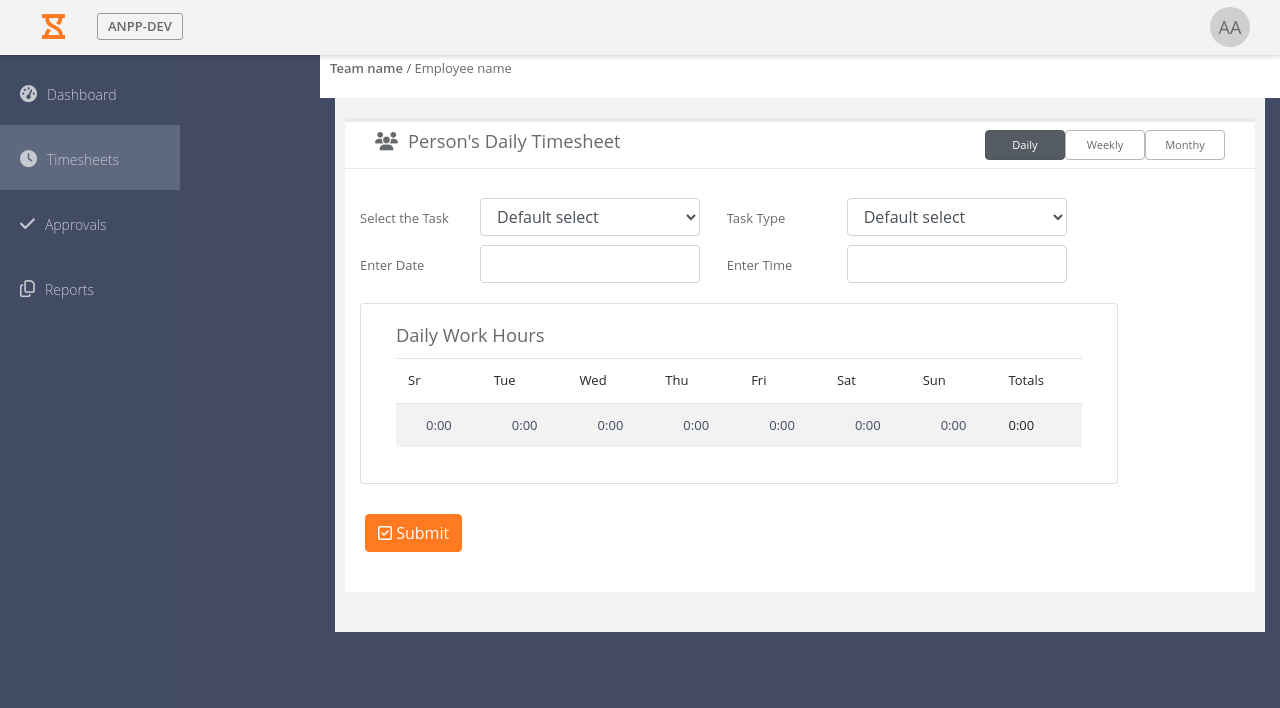
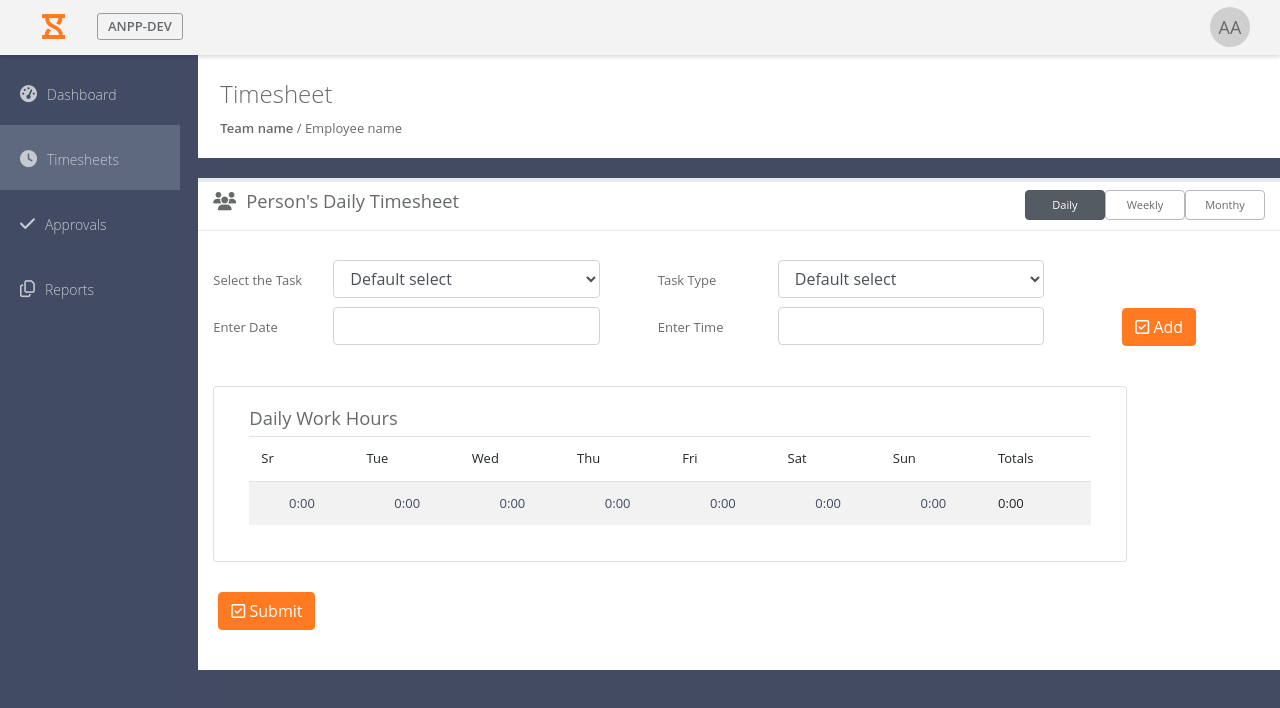
Before and after one commit to anaankit992/time-tracker, a React (Create React App) app: page / in a window 1280 px wide. Both pictures are taken after a click on the item "Timesheets". Shown: the top 708 px of the page. Built offline with nearby package versions, Linux system fonts and the light colour scheme.

Commit message:
timesheet css changes

```diff
--- a/src/App.css
+++ b/src/App.css
@@ -12,3 +12,7 @@ body{
     font-size: 13px;
     overflow-x: hidden;
 }
+body, html,
+body #main {
+  height: 100%;
+}
--- a/src/components/TimeSheet.js
+++ b/src/components/TimeSheet.js
@@ -2,18 +2,18 @@ import React from 'react';
 
 function TimeSheet() {
     return (<div id="main" className="wrapper">
-        <main className="col-sm-9 right">
+        <main className="col-sm-10 right no_padding">
             <div className="row heading_container white-bg">
                 <div className="col-xs-12">
-                    <h2>Timesheet</h2>
+                    <h2 class="head2">Timesheet</h2>
                     <div><span className="team_name">Team name</span> / <span className="user_name">Employee name</span></div>
                 </div>
             </div>
             <div className="section_container timesheet white-bg">
                 <div className="row">
-                    <div className="col-md-12">
+                    <div className="col-md-12 no_padding">
                         <div className="section_heading white-bg">
-                            <h5 className="col-md-4 left">
+                            <h5 className="head5 col-md-4 left">
                                 <span className="fa fa-users m-r-sm"></span><span className="name">Person's</span> <span className="cycle">Daily</span> Timesheet</h5>
                             <div className="toggle_btn col-md-8">
                                 <div className="" role="group">
@@ -50,11 +50,15 @@ function TimeSheet() {
                                         <input className="form-control inputType" id="data"></input>
                                     </div>
                                 </div>
+                                <button className="btn btn-primary btn-large">
+                                    <i className="fa fa-check-square-o" aria-hidden="true"></i> Add
+                                </button>
+
                                 <div className="clear"></div>
                             </div>
                             <div className=" display_area col-md-10">
                                 <div className="section-body">
-                                    <h5 className="card-title">Daily Work Hours</h5>
+                                    <h5 className="head5 card-title">Daily Work Hours</h5>
                                     <table className="table table-striped">
                                         <thead className="font-bold">
                                             <tr>
@@ -137,7 +141,7 @@ function TimeSheet() {
                             <div>
                                 <button className="btn btn-primary btn-large">
                                     <i className="fa fa-check-square-o" aria-hidden="true"></i> Submit
-                    </button>
+                                </button>
                             </div>
                         </div>
                     </div>
--- a/src/css/TimeSheet.css
+++ b/src/css/TimeSheet.css
@@ -1,15 +1,4 @@
-body {
-  font-family: "open sans", "Helvetica Neue", Helvetica, Arial, sans-serif;
-  font-size: 14px;
-  color: #676a6c;
-  background-color: #f3f3f4;
-  overflow-x: hidden;
-}
-body,
-html,
-body #main {
-  height: 100%;
-}
+
 .left {
   float: left;
 }
@@ -35,11 +24,14 @@ body #main {
 main {
   padding: 0 15px;
 }
+.no_padding{
+    padding:0;
+}
 .heading_container {
     border-top: 0;
-  padding: 0 10px 20px 10px;
+    padding: 60px 0px 20px 22px;
 }
-.heading_container h2 {
+.heading_container .head2 {
   font-size: 24px;
   margin-top: 20px;
   margin-bottom: 10px;
@@ -50,11 +42,11 @@ main {
   font-weight: 600;
 }
 .section_container {
-  padding: 20px 10px 40px;
-  background-color: #f3f3f4;
+  padding: 20px 0px 40px;
+  background-color: #424b62;
 }
 .section_heading {
-  height: 50px;
+    height: 52px;
     border-color: #e7eaec;
     background-color: #fff;
     border-width: 4px 0 0;
@@ -66,7 +58,7 @@ main {
   justify-content: flex-end;
   float: left;
 }
-h5 {
+h5.head5 {
   display: inline-block;
   font-size: 1.41em;
   text-overflow: ellipsis;
@@ -133,7 +125,7 @@ h5 {
 .fa-users {
   margin-right: 10px;
 }
-.btn-primary {
+.btn-primary, .btn-primary:hover, .btn-primary:focus  {
   background-color: #ff7a21;
   border-color: #ff7a21;
   margin: 10px 20px 20px;
```
Lines whose indentation alone changed are shown as unchanged.
